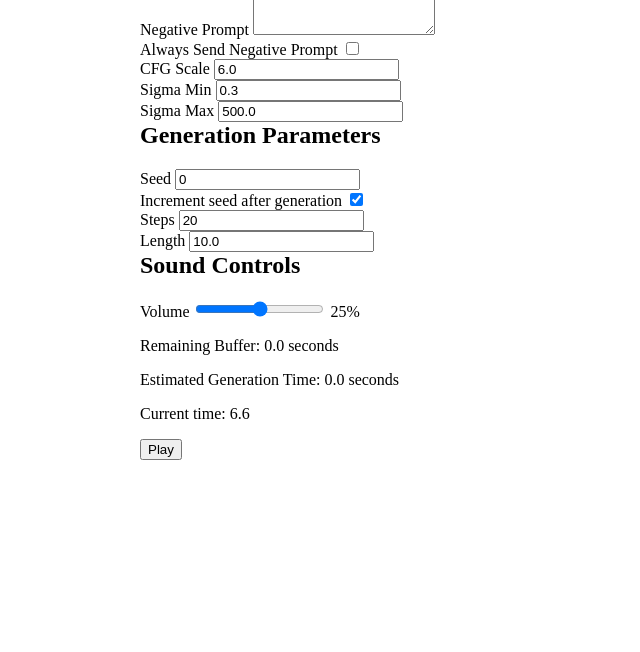
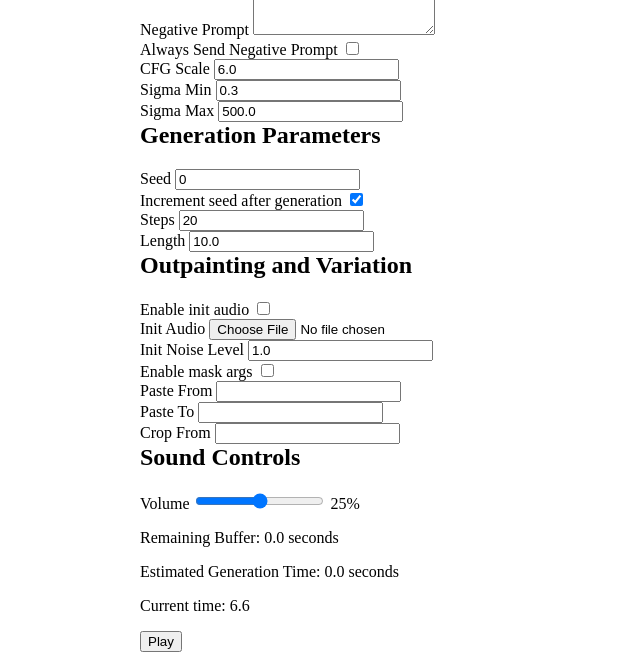
Before and after one commit to a2aaron/AI-Slop-Radio, a Flask app: page / in a window 1280 px wide. Shown: the part 168-820 px from the top of the page, without its empty margins (0-640 px from the left). Before the commit the page ends 628 px from the top, so only its background shows below. Run offline with Flask 3, Linux system fonts and the light colour scheme.

Commit message:
Add Init Audio controls.

```diff
--- a/app.py
+++ b/app.py
@@ -3,7 +3,7 @@ import flask
 from flask import request
 
 import io
-from typing import Any, BinaryIO, Literal, Union
+from typing import Any, BinaryIO, Literal, TypedDict, Union
 
 import json
 import torch
@@ -20,7 +20,10 @@ DeviceStr = Literal["cuda", "cpu"]
 ConditioningDict = dict
 Model = Any
 AudioTensor = torch.Tensor
-
+class MaskArgs(TypedDict):
+    pastefrom: float
+    pasteto: float
+    cropfrom: float
 # CONSTANTS
 DEVICE = "cuda" if torch.cuda.is_available() else "cpu"
 MODEL_CONFIG_PATH = "C:/Users/a2aar/dev/Python/realtime-neuralnets/stable_audio_open_1.0_config.json"
@@ -36,6 +39,7 @@ SAMPLE_SIZE = round(LENGTH * SAMPLE_RATE) # MODEL_CONFIG["sample_size"]
 SIGMA_MIN = 0.3
 SIGMA_MAX = 500
 CFG_SCALE = 6.0
+INIT_NOISE_LEVEL = 1.0
 SAMPLER_TYPE = "dpmpp-3m-sde"
 # FLASK ROUTES
 app = flask.Flask(__name__)
@@ -44,17 +48,29 @@ app = flask.Flask(__name__)
 def main():
     return flask.render_template("main.html")
 
-@app.route("/radio")
+@app.route("/radio", methods=["POST"])
 def radio():
-    positive_prompt = request.args.get('positive_prompt', 'piano')
-    negative_prompt = request.args.get('negative_prompt', None)
-    length = request.args.get('length', LENGTH, type=float)
-    steps = request.args.get('steps', STEPS, type=int)
-    seed = request.args.get('seed', INIT_SEED, type=int)
-    sigma_min = request.args.get('sigma_min', SIGMA_MIN, type=float)
-    sigma_max = request.args.get('sigma_max', SIGMA_MAX, type=float)
-    cfg_scale = request.args.get('cfg_scale', CFG_SCALE, type=float)
-    sampler_type = request.args.get('sampler_type', SAMPLER_TYPE)
+    positive_prompt = request.form.get('positive_prompt', 'piano')
+    negative_prompt = request.form.get('negative_prompt', None)
+    length = request.form.get('length', LENGTH, type=float)
+    steps = request.form.get('steps', STEPS, type=int)
+    seed = request.form.get('seed', INIT_SEED, type=int)
+    sigma_min = request.form.get('sigma_min', SIGMA_MIN, type=float)
+    sigma_max = request.form.get('sigma_max', SIGMA_MAX, type=float)
+    cfg_scale = request.form.get('cfg_scale', CFG_SCALE, type=float)
+    sampler_type = request.form.get('sampler_type', SAMPLER_TYPE)
+
+    mask_args: MaskArgs | None = None
+    if ('paste_from' in request.form and 'paste_to' in request.form and 'crop_from' in request.form):
+        mask_args = {
+            'pastefrom': request.form.get('paste_from', type=float),
+            'pasteto': request.form.get('paste_to', type=float),
+            'cropfrom': request.form.get('crop_from', type=float),
+        }
+
+
+    init_audio = try_get_init_audio(request)
+
     generated_audio = run_model(
         positive_prompt=positive_prompt,
         negative_prompt=negative_prompt,
@@ -64,10 +80,12 @@ def radio():
         sigma_min=sigma_min,
         sigma_max=sigma_max,
         cfg_scale=cfg_scale,
-        sampler_type=sampler_type
+        sampler_type=sampler_type,
+        mask_args=mask_args,
+        init_audio_args=init_audio,
     )
 
-    volume = request.args.get('volume', VOLUME, type=float)
+    volume = request.form.get('volume', VOLUME, type=float)
     generated_audio = generated_audio * volume
 
     buffer = io.BytesIO()
@@ -75,6 +93,19 @@ def radio():
     out_bytes = buffer.getvalue()
 
     return out_bytes, {"Content-Type": "audio/wav"}
+
+def try_get_init_audio(request: flask.Request) -> tuple[AudioTensor, int, float] | None:
+    if 'init_audio' not in request.files:
+        return None
+    print("init_audio included!")
+    file = request.files['init_audio']
+    try:
+        (audio, sample_rate) = torchaudio.load(file.stream)
+        init_noise_level = request.form.get('init_noise_level', INIT_NOISE_LEVEL, type=float)
+        return audio, sample_rate, init_noise_level
+    except Exception as err:
+        print("Couldn't parse input file:", err)
+        return None
 
 # GENERATION
 def load_model_config(model_config_path: str) -> ModelConfig:
@@ -94,9 +125,11 @@ def run_model(positive_prompt: str,
               steps: int,
               seed: int,
               cfg_scale: float,
-              sigma_min: 0.3,
-              sigma_max: 500,
-              sampler_type: str) -> AudioTensor:
+              sigma_min: float,
+              sigma_max: float,
+              sampler_type: str,
+              init_audio_args: tuple[AudioTensor, int, float] | None,
+              mask_args: MaskArgs | None) -> AudioTensor:
 
     sample_size = round(length * SAMPLE_RATE)
     # Set up text and timing conditioning
@@ -111,6 +144,13 @@ def run_model(positive_prompt: str,
         "seconds_total": length
     }] if negative_prompt is not None else None
 
+    init_audio = None
+    init_noise_level = None
+    if init_audio_args is not None:
+        (audio, sample_rate, noise_level) = init_audio_args
+        init_audio = (sample_rate, audio)
+        init_noise_level = noise_level
+
     # Generate stereo audio
     output = sd_tools_generate.generate_diffusion_cond(
         MODEL,
@@ -124,7 +164,10 @@ def run_model(positive_prompt: str,
         sampler_type=sampler_type,
         device=DEVICE,
         seed=seed,
-        batch_size=1
+        batch_size=1,
+        init_audio=init_audio,
+        init_noise_level=init_noise_level,
+        mask_args=mask_args
     )
 
     # Rearrange audio batch to a single sequence
--- a/static/main.js
+++ b/static/main.js
@@ -30,9 +30,17 @@ async function queueIfNeeded() {
                 seed_input.value = (parseInt(seed_input.value) + 1).toString();
             }
             try {
-                // Generate audio
-                const promptUrl = getRadioUrl(settings);
-                const { node, audioBuffer } = await getAudioBufferSourceNode(promptUrl);
+                // Build and send request
+                const {url, body} = buildGenerationRequest(settings);
+                const arrayBuffer = await fetch(url, {
+                    method: "POST",
+                    body,
+                }).then(res => res.arrayBuffer());
+                // Set up audioBuffer + node
+                const audioBuffer = await audioCtx.decodeAudioData(arrayBuffer);
+                const node = audioCtx.createBufferSource();
+                node.buffer = audioBuffer
+                node.connect(getDestinationNode());
 
                 // Queue audio node
                 const queueTime = getLatestQueuedOrNow();
@@ -92,25 +100,37 @@ function estimatedGenerationTime(steps, length) {
 *     seed: number,
 *     steps: number,
 *     length: number,
+*     init_audio: {audio: Blob, init_noise_level: number} | null,
 * }} PromptSettings
 * Get the prompt settings from the controls on the page. Returns null if any of the prompt controls
 * contain invalid input.
 * @returns {PromptSettings | null}
 */
 function getPromptSettings() {
+    if (!cfg_input.checkValidity() ||
+    !sigma_min_input.checkValidity() ||
+    !sigma_max_input.checkValidity() ||
+    !seed_input.checkValidity() ||
+    !steps_input.checkValidity() ||
+    !length_input.checkValidity() ||
+    !init_noise_level_input.checkValidity()) {
+        return null;
+    }
+
     let negative_prompt = null;
     if (negative_prompt_enable_checkbox.checked || negative_prompt_textarea.value != "") {
         negative_prompt = negative_prompt_textarea.value;
     }
 
-   if (!cfg_input.checkValidity() ||
-       !sigma_min_input.checkValidity() ||
-       !sigma_max_input.checkValidity() ||
-       !seed_input.checkValidity() ||
-       !steps_input.checkValidity() ||
-       !length_input.checkValidity()) {
-       return null;
+    let init_audio = null
+    const files = assertExists(init_audio_input.files);
+    if (init_audio_checkbox.checked && files.length == 1) {
+        init_audio = {
+            audio: files[0],
+            init_noise_level: parseFloat(init_noise_level_input.value)
+        };
     }
+
    return {
        "positive_prompt": positive_prompt_textarea.value,
        "negative_prompt": negative_prompt,
@@ -120,47 +140,38 @@ function getPromptSettings() {
        "seed": parseInt(seed_input.value),
        "steps": parseInt(steps_input.value),
        "length": parseFloat(length_input.value),
+       "init_audio": init_audio,
    }
 }
 
 /**
-* Build the radio URL and query parameters using the given settings.
+* Build the request using the given settings.
 * @param {PromptSettings} settings
-* @returns {URL} The prompt URL
+* @returns {{ url: URL, body: FormData } } The request
 */
-function getRadioUrl(settings) {
-   const radio_url = new URL("/radio", window.location.toString());
+function buildGenerationRequest(settings) {
+    const body = new FormData();
+
+    const url = new URL("/radio", window.location.toString());
     if (settings.positive_prompt != null) {
-       radio_url.searchParams.set("positive_prompt", settings.positive_prompt);
+        body.append("positive_prompt", settings.positive_prompt);
     }
     if (settings.negative_prompt != null) {
-       radio_url.searchParams.set("negative_prompt", settings.negative_prompt);
+        body.append("negative_prompt", settings.negative_prompt);
     }
-   radio_url.searchParams.set("cfg_scale", settings.cfg.toString());
-   radio_url.searchParams.set("sigma_min", settings.sigma_min.toString());
-   radio_url.searchParams.set("sigma_max", settings.sigma_max.toString());
+    body.append("cfg_scale", settings.cfg.toString());
+    body.append("sigma_min", settings.sigma_min.toString());
+    body.append("sigma_max", settings.sigma_max.toString());
 
-   radio_url.searchParams.set("seed", settings.seed.toString());
-   radio_url.searchParams.set("steps", settings.steps.toString());
-   radio_url.searchParams.set("length", settings.length.toString());
+    body.append("seed", settings.seed.toString());
+    body.append("steps", settings.steps.toString());
+    body.append("length", settings.length.toString());
 
-   return radio_url;
+    if (settings.init_audio != null) {
+        body.append("init_audio", settings.init_audio.audio);
+        body.append("init_noise_level", settings.init_audio.init_noise_level.toString());
     }
-
-/**
-* Create an AudioBufferSourceNode from the given URL. This fetches the audio from the given URL,
-* which may take a long time.
-* @param {URL} url The radio URL endpoint. This is what is fetched from to download the audio.
-* @returns {Promise<{ node: AudioBufferSourceNode, audioBuffer: AudioBuffer }>} An AudioBufferSourceNode containing the generated audio
-*/
-async function getAudioBufferSourceNode(url) {
-   const arrayBuffer = await fetch(url).then((res) => res.arrayBuffer());
-   const audioBuffer = await audioCtx.decodeAudioData(arrayBuffer);
-   const node = audioCtx.createBufferSource();
-   node.buffer = audioBuffer
-
-   node.connect(getDestinationNode());
-   return {node, audioBuffer};
+    return {url, body};
 }
 
 /**
@@ -612,6 +623,10 @@ const estimated_time_display = getElementTyped("estimated_time_display", HTMLSpa
 const remaining_buffer_display = getElementTyped("remaining_buffer_display", HTMLSpanElement)
 const current_time_display = getElementTyped("current_time_display", HTMLSpanElement)
 
+const init_audio_input = getElementTyped("init_audio", HTMLInputElement);
+const init_audio_checkbox = getElementTyped("init_audio_checkbox", HTMLInputElement);
+const init_noise_level_input = getElementTyped("init_noise_level", HTMLInputElement);
+
 const queueList = getElementTyped("playlist", HTMLElement);
 
 // Event Handlers
--- a/templates/main.html
+++ b/templates/main.html
@@ -57,6 +57,37 @@
                 </ui-control>
             </section>
             <section>
+                <h2>Outpainting and Variation</h2>
+                <ui-control>
+                    <label for="init_audio_checkbox">Enable init audio</label>
+                    <input type="checkbox" id="init_audio_checkbox" name="init_audio_checkbox"></input>
+                </ui-control>
+                <ui-control>
+                    <label for="init_audio">Init Audio</label>
+                    <input type="file" id="init_audio" name="init_audio"></input>
+                </ui-control>
+                <ui-control>
+                    <label for="init_noise_level">Init Noise Level</label>
+                    <input type="number" id="init_noise_level" name="init_noise_level" value="1.0" step="any"></input>
+                </ui-control>
+                <ui-control>
+                    <label for="mask_arg_checkbox">Enable mask args</label>
+                    <input type="checkbox" id="seed_increment" name="seed_increment"></input>
+                </ui-control>
+                <ui-control>
+                    <label for="paste_from">Paste From</label>
+                    <input type="number" id="paste_from" name="paste_from" min="0.0" max="100.0" step="any"></input>
+                </ui-control>
+                <ui-control>
+                    <label for="paste_to">Paste To</label>
+                    <input type="number" id="paste_to" name="paste_to" min="0.0" max="100.0" step="any"></input>
+                </ui-control>
+                <ui-control>
+                    <label for="crop_from">Crop From</label>
+                    <input type="number" id="crop_from" name="crop_from" min="0.0" max="100.0" step="any"></input>
+                </ui-control>
+            </section>
+            <section>
                 <h2>Sound Controls</h2>
                 <ui-control>
                     <label for="volume">Volume</label>
```
Lines whose indentation alone changed are shown as unchanged.
